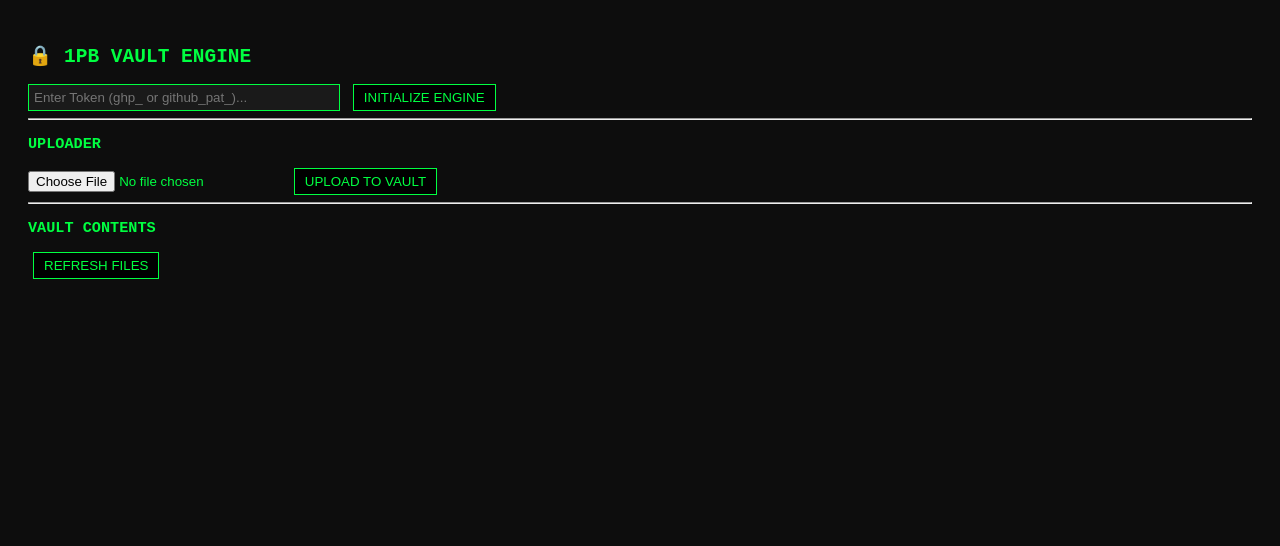
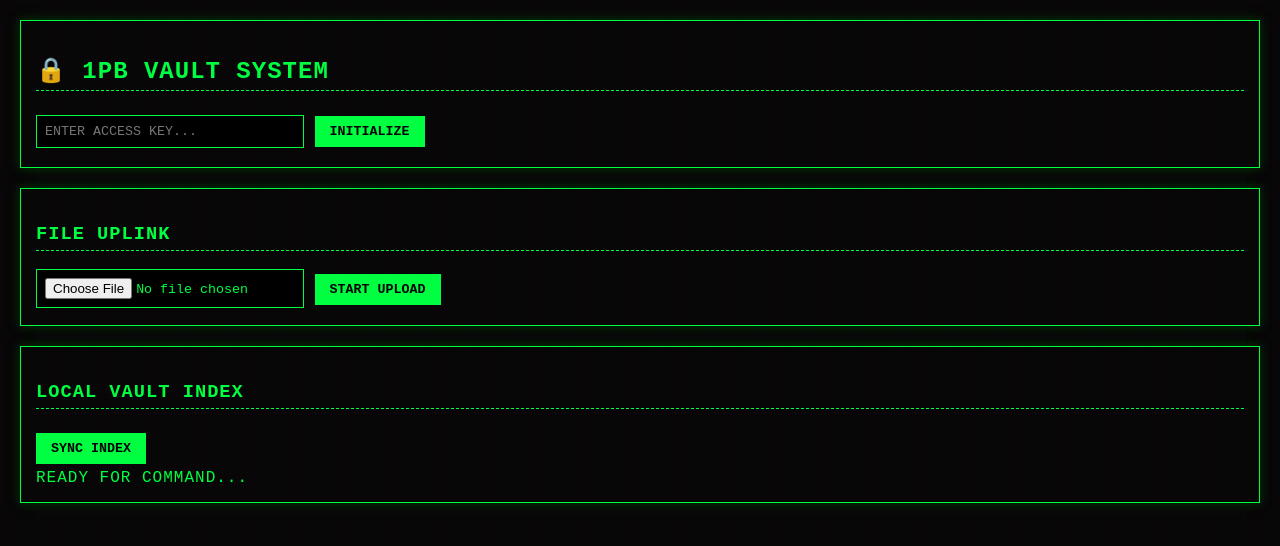
Before and after one commit to Codeblub/cloud-stoage, a website: page index.html in a window 1280 px wide. Drawn offline with Linux system fonts and the light colour scheme.

Commit message:
Update index.html with new styles and structure
Refactor HTML structure and styles for better layout and functionality.

```diff
--- a/index.html
+++ b/index.html
@@ -5,148 +5,143 @@
     <meta name="viewport" content="width=device-width, initial-scale=1.0">
     <title>1PB Vault Control</title>
     <style>
-        :root { --neon-green: #00ff41; --bg-black: #0d0d0d; }
-        body { background: var(--bg-black); color: var(--neon-green); font-family: monospace; padding: 20px; }
-        .progress-container { width: 100%; background: #222; height: 20px; margin: 10px 0; border: 1px solid var(--neon-green); display: none; }
-        .progress-bar { width: 0%; height: 100%; background: var(--neon-green); transition: width 0.3s; }
-        .file-item { display: flex; justify-content: space-between; border-bottom: 1px solid #333; padding: 10px; }
-        button { background: black; color: var(--neon-green); border: 1px solid var(--neon-green); cursor: pointer; padding: 5px 10px; margin-left: 5px; }
-        button:hover { background: var(--neon-green); color: black; }
-        input[type="text"] { background: #1a1a1a; border: 1px solid var(--neon-green); color: var(--neon-green); padding: 5px; width: 300px; }
+        :root { --neon: #00ff41; --dim: #003b00; }
+        body {
+            background: #050505; color: var(--neon); font-family: 'Courier New', monospace;
+            margin: 0; padding: 20px; text-transform: uppercase; letter-spacing: 1px;
+            background-image: linear-gradient(rgba(18, 16, 16, 0) 50%, rgba(0, 0, 0, 0.25) 50%), linear-gradient(90deg, rgba(255, 0, 0, 0.06), rgba(0, 255, 0, 0.02), rgba(0, 0, 255, 0.06));
+            background-size: 100% 2px, 3px 100%;
+        }
+        h2, h3 { border-bottom: 1px dashed var(--neon); padding-bottom: 5px; }
+        .box { border: 1px solid var(--neon); padding: 15px; margin-bottom: 20px; box-shadow: 0 0 10px var(--dim); }
+
+        /* Input & Buttons */
+        input { background: #000; border: 1px solid var(--neon); color: var(--neon); padding: 8px; font-family: inherit; width: 250px; }
+        button { background: var(--neon); color: #000; border: none; padding: 8px 15px; cursor: pointer; font-family: inherit; font-weight: bold; margin: 5px 0; }
+        button:hover { background: #fff; box-shadow: 0 0 15px var(--neon); }
+        .btn-delete { background: #550000; color: #ff0000; border: 1px solid #ff0000; margin-left: 10px; }
+        .btn-delete:hover { background: #ff0000; color: #000; }
+
+        /* Progress Bar */
+        .prog-container { width: 100%; border: 1px solid var(--neon); height: 25px; margin: 15px 0; display: none; position: relative; }
+        .prog-bar { height: 100%; background: var(--neon); width: 0%; transition: width 0.2s; }
+        .prog-text { position: absolute; width: 100%; text-align: center; color: #000; font-weight: bold; line-height: 25px; }
+
+        /* File List */
+        .file-row { display: flex; justify-content: space-between; align-items: center; padding: 8px; border-bottom: 1px solid var(--dim); }
+        .file-row:hover { background: var(--dim); }
     </style>
 </head>
 <body>
 
-    <h2>🔒 1PB VAULT ENGINE</h2>
-    <div id="auth-section">
-        <input type="text" id="token-input" placeholder="Enter Token (ghp_ or github_pat_)...">
-        <button onclick="saveToken()">INITIALIZE ENGINE</button>
+    <div class="box">
+        <h2>🔒 1PB VAULT SYSTEM</h2>
+        <div id="setup">
+            <input type="text" id="tk" placeholder="ENTER ACCESS KEY...">
+            <button onclick="init()">INITIALIZE</button>
+        </div>
     </div>
 
-    <hr>
+    <div class="box">
+        <h3>FILE UPLINK</h3>
+        <input type="file" id="up-input">
+        <button onclick="transfer()">START UPLOAD</button>
 
-    <h3>UPLOADER</h3>
-    <input type="file" id="file-picker">
-    <button onclick="uploadFile()">UPLOAD TO VAULT</button>
+        <div class="prog-container" id="pctr">
+            <div class="prog-text" id="ptxt">0%</div>
+            <div class="prog-bar" id="pbr"></div>
+        </div>
+    </div>
 
-    <div class="progress-container" id="p-container">
-        <div class="progress-bar" id="p-bar"></div>
+    <div class="box">
+        <h3>LOCAL VAULT INDEX</h3>
+        <button onclick="refresh()">SYNC INDEX</button>
+        <div id="index">READY FOR COMMAND...</div>
     </div>
-    <div id="upload-status"></div>
-
-    <hr>
-
-    <h3>VAULT CONTENTS</h3>
-    <button onclick="loadVault()">REFRESH FILES</button>
-    <div id="file-list"></div>
 
     <script>
         const REPO = "Codeblub/cloud-stoage";
-        const VAULT_PATH = "vault"; // We are specifically syncing the vault folder
+        const PATH = "vault";
 
-        function saveToken() {
-            const token = document.getElementById('token-input').value;
-            localStorage.setItem('github_token', token);
-            alert("Token Saved. Engine Primed.");
+        function init() {
+            localStorage.setItem('vb_tk', document.getElementById('tk').value);
+            refresh();
         }
 
-        async function uploadFile() {
-            const token = localStorage.getItem('github_token');
-            const file = document.getElementById('file-picker').files[0];
-            if (!file || !token) return alert("Missing File or Token");
+        async function transfer() {
+            const tk = localStorage.getItem('vb_tk');
+            const file = document.getElementById('up-input').files[0];
+            if(!file || !tk) return alert("MISSING DATA");
 
-            const pContainer = document.getElementById('p-container');
-            const pBar = document.getElementById('p-bar');
-            const status = document.getElementById('upload-status');
+            const pbr = document.getElementById('pbr');
+            const ptxt = document.getElementById('ptxt');
+            document.getElementById('pctr').style.display = 'block';
 
-            pContainer.style.display = 'block';
-            pBar.style.width = '0%';
-            status.innerText = "Encoding file...";
-
-            // Read file as Base64 (Required by GitHub API)
             const reader = new FileReader();
-            reader.readAsDataURL(file);
             reader.onload = async () => {
                 const content = reader.result.split(',')[1];
-                status.innerText = "Pushing to GitHub...";
+                ptxt.innerText = "UPLOADING...";
+                pbr.style.width = "50%"; // Mid-point visual
 
-                // Simulating progress bar for API call (GitHub doesn't give true upload stream for small files)
-                let progress = 0;
-                const interval = setInterval(() => {
-                    progress += 10;
-                    pBar.style.width = progress + '%';
-                    if (progress >= 90) clearInterval(interval);
-                }, 100);
+                const res = await fetch(`https://api.github.com/repos/${REPO}/contents/${PATH}/${file.name}`, {
+                    method: 'PUT',
+                    headers: {
+                        'Authorization': `token ${tk}`,
+                        'X-GitHub-Api-Version': '2022-11-28'
+                    },
+                    body: JSON.stringify({ message: "uplink", content: content })
+                });
 
-                try {
-                    const response = await fetch(`https://api.github.com/repos/${REPO}/contents/${VAULT_PATH}/${file.name}`, {
-                        method: 'PUT',
-                        headers: {
-                            'Authorization': `token ${token}`,
-                            'Content-Type': 'application/json',
-                            'X-GitHub-Api-Version': '2022-11-28' // Fixed API Version
-                        },
-                        body: JSON.stringify({
-                            message: `Upload: ${file.name}`,
-                            content: content
-                        })
-                    });
-
-                    if (response.ok) {
-                        pBar.style.width = '100%';
-                        status.innerText = "UPLOAD SUCCESSFUL";
-                        loadVault();
-                    } else {
-                        const err = await response.json();
-                        status.innerText = "ERROR: " + err.message;
-                    }
-                } catch (e) {
-                    status.innerText = "NETWORK ERROR";
+                if(res.ok) {
+                    pbr.style.width = "100%";
+                    ptxt.innerText = "SUCCESS";
+                    setTimeout(() => { document.getElementById('pctr').style.display='none'; refresh(); }, 2000);
+                } else {
+                    ptxt.innerText = "FAILED";
+                    pbr.style.background = "red";
                 }
             };
+            reader.readAsDataURL(file);
         }
 
-        async function loadVault() {
-            const token = localStorage.getItem('github_token');
-            const list = document.getElementById('file-list');
-            list.innerHTML = "Accessing Vault...";
+        async function refresh() {
+            const tk = localStorage.getItem('vb_tk');
+            const container = document.getElementById('index');
+            container.innerText = "FETCHING...";
 
-            const res = await fetch(`https://api.github.com/repos/${REPO}/contents/${VAULT_PATH}`, {
-                headers: { 'Authorization': `token ${token}`, 'X-GitHub-Api-Version': '2022-11-28' }
+            const res = await fetch(`https://api.github.com/repos/${REPO}/contents/${PATH}`, {
+                headers: { 'Authorization': `token ${tk}`, 'X-GitHub-Api-Version': '2022-11-28' }
             });
-            const files = await res.json();
+            const data = await res.json();
 
-            list.innerHTML = "";
-            files.forEach(file => {
-                if (file.type === 'dir') return;
-                const div = document.createElement('div');
-                div.className = 'file-item';
-                div.innerHTML = `
-                    <span>${file.name}</span>
+            container.innerHTML = "";
+            data.forEach(f => {
+                if(f.type === "dir") return;
+                const row = document.createElement('div');
+                row.className = "file-row";
+                row.innerHTML = `
+                    <span>> ${f.name}</span>
                     <div>
-                        <button onclick="window.open('${file.download_url}')">DOWNLOAD</button>
-                        <button onclick="deleteFile('${file.path}', '${file.sha}')" style="border-color: red; color: red;">DELETE</button>
+                        <button onclick="window.open('${f.download_url}')">GET</button>
+                        <button class="btn-delete" onclick="drop('${f.path}','${f.sha}')">DEL</button>
                     </div>
                 `;
-                list.appendChild(div);
+                container.appendChild(row);
             });
         }
 
-        async function deleteFile(path, sha) {
-            const token = localStorage.getItem('github_token');
-            if (!confirm("Confirm Destruction?")) return;
-
-            const res = await fetch(`https://api.github.com/repos/${REPO}/contents/${path}`, {
+        async function drop(p, s) {
+            const tk = localStorage.getItem('vb_tk');
+            if(!confirm("DELETE PERMANENTLY?")) return;
+            await fetch(`https://api.github.com/repos/${REPO}/contents/${p}`, {
                 method: 'DELETE',
-                headers: { 'Authorization': `token ${token}`, 'X-GitHub-Api-Version': '2022-11-28' },
-                body: JSON.stringify({ message: "File Deleted", sha: sha })
+                headers: { 'Authorization': `token ${tk}`, 'X-GitHub-Api-Version': '2022-11-28' },
+                body: JSON.stringify({ message: "delete", sha: s })
             });
-
-            if (res.ok) loadVault();
+            refresh();
         }
 
-        // Auto-load on start
-        if (localStorage.getItem('github_token')) loadVault();
+        if(localStorage.getItem('vb_tk')) refresh();
     </script>
 </body>
 </html>
```
